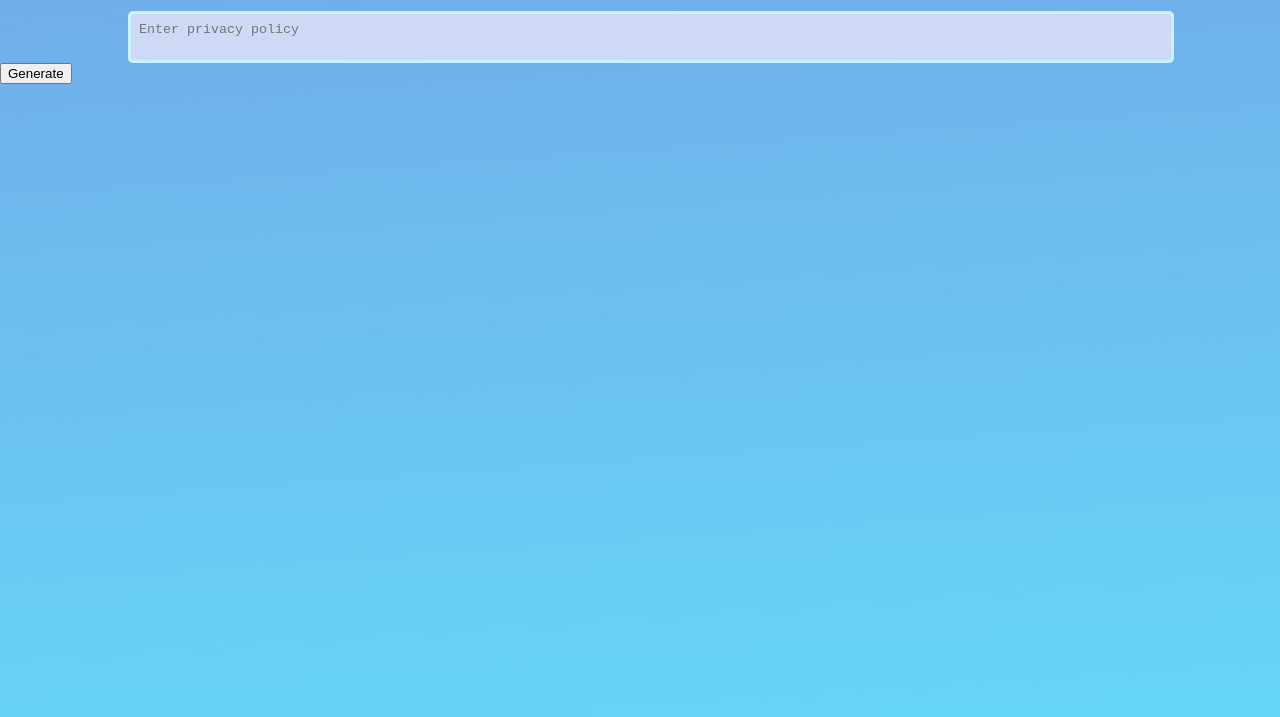
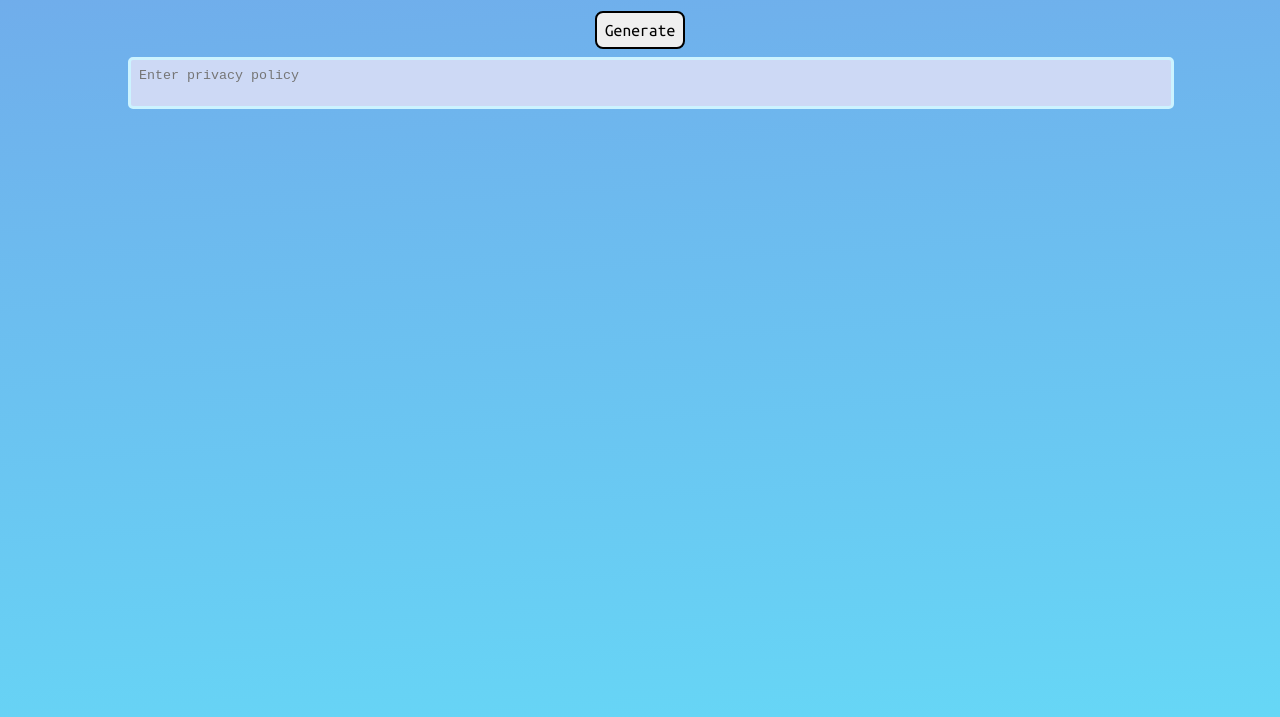
Before and after one commit to Atticus-Wong/hackdavis24, a plain HTML site: page index.html in a window 1280 px wide. Shown: the part 83-800 px from the top of the page. Drawn offline with Linux system fonts and the light colour scheme.

Commit message:
added button

```diff
--- a/index.html
+++ b/index.html
@@ -14,10 +14,10 @@
 <body>
     <h1>privy</h1>
     <div id="mainbody">
+        <button id="generateButton">Generate</button>
         <textarea id="priv-pol" placeholder="Enter privacy policy" oninput='this.style.height = "";this.style.height = this.scrollHeight + "px"'></textarea>
     </div>
 
-    <button id="generateButton">Generate</button>
 
 </body>
 </html>
--- a/style.css
+++ b/style.css
@@ -10,12 +10,27 @@ html {
     background-color: var(--bg-blue);
 }
 
+
+
+
 html, body {
     font-family: "Ubuntu Mono", monospace;
     font-weight: 400;
     font-style: normal;
     margin: auto;
     color: var(--text-blue);
+}
+
+
+#generateButton {
+    display: block;
+    font-family: inherit;
+    text-align: center;
+    margin: 0.5rem auto;
+    font-size: 1.1em;
+    padding: 0.5rem;
+    border: 2px solid black;
+    border-radius: 8px;
 }
 
 h1 {
```
